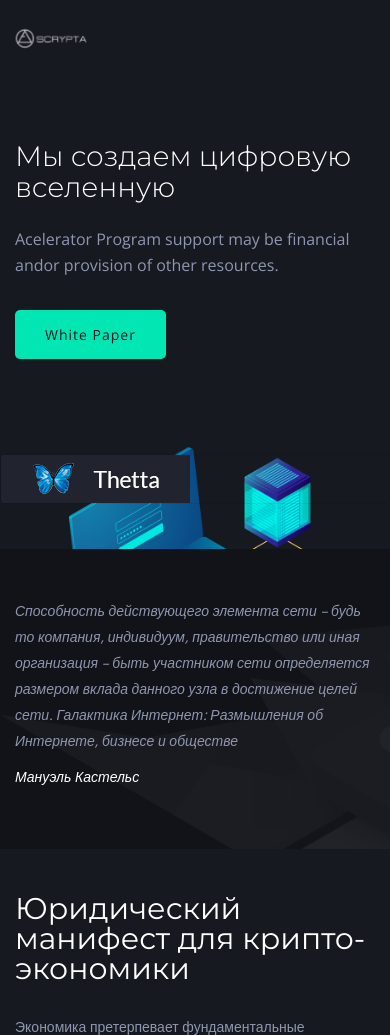
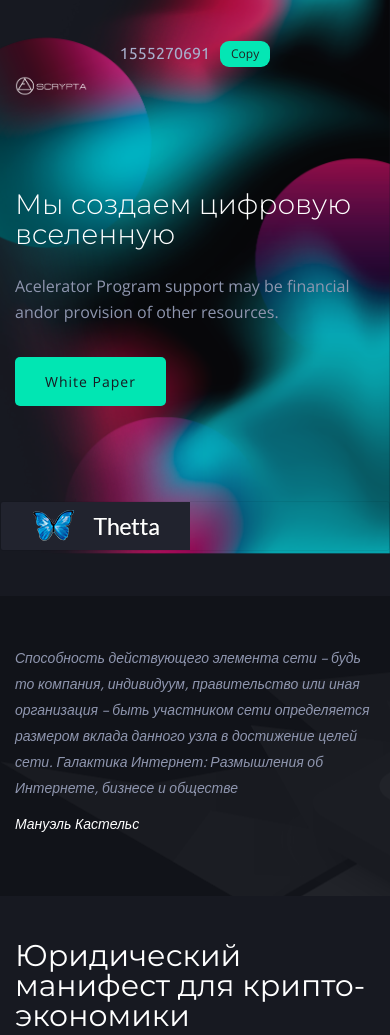
Before and after one commit to AntonGoldobin/scrypta, a PHP site: page /phpmail/ in a window 390 px wide. Shown: the top 1035 px of the page. Run offline with PHP 8.4, Linux system fonts and the light colour scheme; some web fonts are replaced.

Commit message:
images, unix-time

```diff
--- a/index.html
+++ b/index.html
@@ -54,6 +54,10 @@
                 <!-- Navigation Outer Wrap Start -->
                 <div class="nav-outer sticky-header">
                     <div class="container">
+                        <div class="unix-row row d-flex justify-content-center align-items-center">
+                            <h5 id="unix-time" class="unix-display">Hey</h5>
+                            <a id="copyButton" class="btn-unix unix-display">Copy</a>
+                        </div>
                         <!-- Logo Start -->
                         <h1 class="logo">
                             <a href="index.html" title="oscarthemes">
@@ -67,7 +71,7 @@
                                 <nav>
                                     <ul>
                                         <li class="active"><a href="#home">Home</a></li>
-                                        <li><a href="#featured">Видение</a></li>
+                                        <li><a href="#manifest">Видение</a></li>
                                         <li><a href="#corporate">Корпорации</a></li>
                                         <li><a href="#law-machine">Протоколы</a></li>
                                         <li><a href="#law-debugger">Исследования</a></li>
@@ -84,7 +88,12 @@
             </header>
             <!-- /Header End -->
             <!-- Static Banner Wrap -->
-            <div class="main-banner">
+            <div class="main-banner" id="home">
+                <div data-aos="fade-left">
+                    <div class="banner-thumb">
+                        <img src="images/crypton/bg-main.png" alt="">
+                    </div>
+                </div>
                 <div class="container">
                     <div class="row">
                         <div data-aos="fade-right" class="col-md-4">
@@ -92,11 +101,6 @@
                                 <h1 class="banner-title">Мы создаем цифровую вселенную</h1>
                                 <p class="banner-caption">Acelerator Program support may be financial andor provision of other resources.</p>
                                 <a href="#" class="btn radius-5 th-bg">White Paper</a>
-                            </div>
-                        </div>
-                        <div data-aos="fade-left" class="col-md-8">
-                            <div class="banner-thumb">
-                                <img src="images/crypton/test2.png" alt="">
                             </div>
                         </div>
                     </div>
@@ -182,7 +186,7 @@
                             <div data-aos="fade-left" class="col-md-4 hidden-xs col-sm-4">
                                 <div class="about-thumb">
                                     <div class="thumb-right">
-                                        <img src="images/crypton/test2.png" alt="">
+                                        <img src="images/crypton/gears.png" alt="">
                                     </div>
                                 </div>
                             </div>
@@ -199,7 +203,7 @@
                             <div data-aos="fade-left" class="col-md-6 hidden-xs col-sm-6">
                                 <div class="about-thumb">
                                     <div class="thumb">
-                                        <img src="images/crypton/test2.png" alt="">
+                                        <img src="images/crypton/bg-design.png" alt="">
                                     </div>
                                 </div>
                             </div>
@@ -288,7 +292,7 @@
                             <div data-aos="fade-left" class="col-md-6 hidden-xs col-sm-6">
                                 <div class="about-thumb">
                                     <div class="thumb-right">
-                                        <img src="images/crypton/test2.png" alt="">
+                                        <img src="images/crypton/bg-machines.png" alt="">
                                     </div>
                                 </div>
                             </div>
@@ -360,7 +364,7 @@
                             <div data-aos="fade-left" class="col-md-6 hidden-xs col-sm-6">
                                 <div class="about-thumb">
                                     <div class="thumb">
-                                        <img src="images/crypton/test2.png" alt="">
+                                        <img src="images/crypton/bg-debugger.png" alt="">
                                     </div>
                                 </div>
                             </div>
@@ -536,7 +540,7 @@
                 <div class="container">
                     <!-- Section Heading Start -->
                     <div class="section-heading-2 text-center mb-61">
-                        <h2 class="title">What Media Says</h2>
+                        <h2 class="title">Последние новости</h2>
                         <p>Lorem ipsum dolor sit amet, consectetur adipiscing elit, sed do eius magna aliqua. Ut enim ad mini veniam.</p>
                     </div>
                     <!-- Section Heading End -->
@@ -622,7 +626,7 @@
                 <div class="container">
                     <!-- Section Heading Start -->
                     <div class="section-heading-2 text-center mb-61">
-                        <h2 class="title">Our Team</h2>
+                        <h2 class="title">Наша команда</h2>
                         <p>Lorem ipsum dolor sit amet, consectetur adipiscing elit, sed do eius magna aliqua. Ut enim ad mini veniam.</p>
                     </div>
                     <!-- Section Heading End -->
@@ -678,7 +682,7 @@
                         <div class="contact-section">
                             <!-- Section Heading Start -->
                             <div class="section-heading-2  text-center mb-61">
-                                <h2 class="title">Get in Touch</h2>
+                                <h2 class="title">Свяжитесь с нами</h2>
                                 <p>Lorem ipsum dolor sit amet, consectetur adipiscing elit, sed do eius magna aliqua. Ut enim ad mini veniam.</p>
                             </div>
                             <!-- Section Heading End -->
--- a/js/custom.js
+++ b/js/custom.js
@@ -248,8 +248,67 @@
     initMap();
   };
 
+    function time(){
+        const unixTime = parseInt(new Date().getTime()/1000)
+        $('#unix-time').text(unixTime)
+        setTimeout( time,1000);
+    }
+    time()
 
+    document.getElementById("copyButton").addEventListener("click", function() {
+        copyToClipboard(document.getElementById("unix-time"));
+    });
 
+    function copyToClipboard(elem) {
+        // create hidden text element, if it doesn't already exist
+        var targetId = "_hiddenCopyText_";
+        var isInput = elem.tagName === "h5";
+        var origSelectionStart, origSelectionEnd;
+        if (isInput) {
+            // can just use the original source element for the selection and copy
+            target = elem;
+            origSelectionStart = elem.selectionStart;
+            origSelectionEnd = elem.selectionEnd;
+        } else {
+            // must use a temporary form element for the selection and copy
+            target = document.getElementById(targetId);
+            if (!target) {
+                var target = document.createElement("textarea");
+                target.style.position = "absolute";
+                target.style.left = "-9999px";
+                target.style.top = "0";
+                target.id = targetId;
+                document.body.appendChild(target);
+            }
+            target.textContent = elem.textContent;
+        }
+        // select the content
+        var currentFocus = document.activeElement;
+        target.focus();
+        target.setSelectionRange(0, target.value.length);
+
+        // copy the selection
+        var succeed;
+        try {
+            succeed = document.execCommand("copy");
+        } catch(e) {
+            succeed = false;
+        }
+        // restore original focus
+        if (currentFocus && typeof currentFocus.focus === "function") {
+            currentFocus.focus();
+        }
+
+        if (isInput) {
+            // restore prior selection
+            elem.setSelectionRange(origSelectionStart, origSelectionEnd);
+        } else {
+            // clear temporary content
+            target.textContent = "";
+        }
+        alert('Unix время скопировано!')
+        return succeed;
+    }
 
   /*
     =======================================================================
--- a/style.css
+++ b/style.css
@@ -104,13 +104,45 @@
     z-index: 2;
     float: left;
     width: 100%;
-    padding: 50px 0 0;
+    padding: 10px 0 0;
     position: relative;
     transition: background .3s ease,box-shadow .3s ease, padding .4s ease;
     -o-transition: background .3s ease,box-shadow .3s ease, padding .4s ease;
     -ms-transition: background .3s ease,box-shadow .3s ease, padding .4s ease;
     -moz-transition: background .3s ease,box-shadow .3s ease, padding .4s ease;
     -webkit-transition: background .3s ease,box-shadow .3s ease, padding .4s ease;
+}
+.unix-row {
+    margin-bottom: -10px;
+    margin-top: 20px;
+}
+.affix .unix-row{
+    margin: unset;
+}
+.btn-unix{
+    background-color: #04e6b4;
+    border-radius: 9px;
+    padding: 0px 11px;
+    margin-left: 10px;
+    font-size: 12px;
+    cursor: pointer;
+    transition: 0.5s;
+    opacity: 1;
+}
+.btn-unix:hover{
+    transition: 0.5s;
+    opacity: 0.7;
+}
+.affix .unix-display{
+    display: none;
+}
+.unix-display{
+    display: block;
+}
+#unix-time{
+    color: #a8afcc;
+    font-size: 16px;
+    font-family: 'Ubuntu', sans-serif;
 }
 .logo{
     margin: 0;
@@ -386,10 +418,9 @@
 50%{-webkit-transform:translateY(-20px);transform:translateY(-20px);}
 }
 .main-banner .banner-thumb img {
-    max-width: 85%;
-    position: absolute;
-    /*top: -110px;*/
-    right: 0;
+    max-width: 120%;
+    position: absolute;
+    top: -110px;
     right: 0;
     -webkit-animation: bounce1 3s ease-in-out infinite;
     animation: bounce1 3s ease-in-out infinite;
```
Also changed, not shown: images/crypton/bg-debugger.png (added), images/crypton/bg-design.png (added), images/crypton/bg-machines.png (added), images/crypton/bg-main.png (added), images/crypton/gears.png (added).
